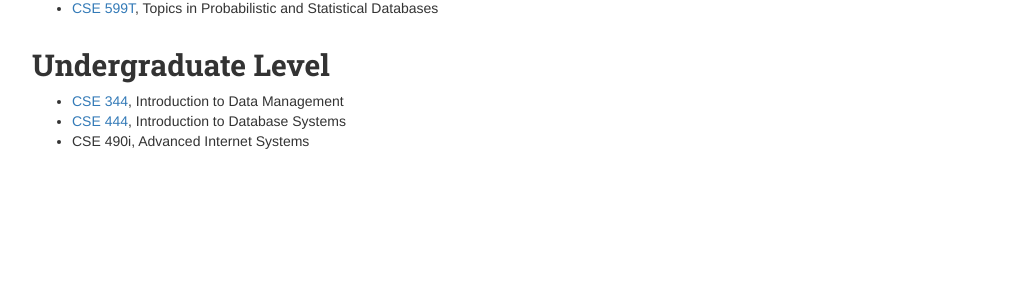
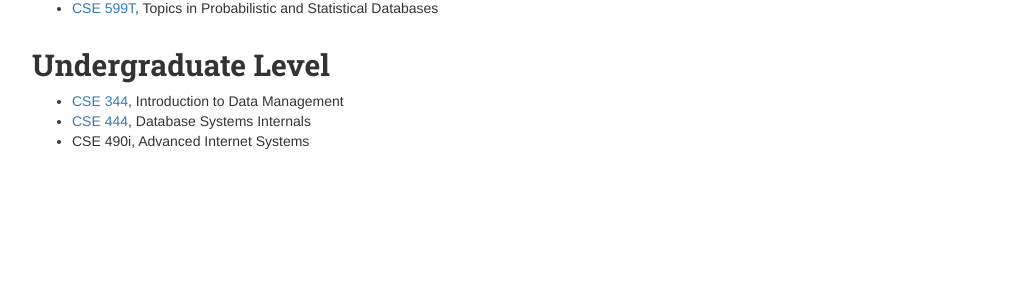
Before and after one commit to uwdb/website, a Jekyll site: the page built from courses.markdown, in a window 1280 px wide. Shown: the part 449-754 px from the top of the page, without its empty margins (123-1156 px from the left). Built offline with Jekyll 4.4.1, drawn with Linux system fonts in a browser that asks for light colours; nearby versions of some CDN libraries; Markdown is read by kramdown in place of the engine named in the settings.

Commit message:
Fixing course name

```diff
--- a/courses.markdown
+++ b/courses.markdown
@@ -25,5 +25,5 @@ id: "courses"
 ## Undergraduate Level
 
 * [CSE 344](http://www.cs.washington.edu/education/courses/344/), Introduction to Data Management
-* [CSE 444](http://www.cs.washington.edu/education/courses/444/), Introduction to Database Systems
+* [CSE 444](http://www.cs.washington.edu/education/courses/444/), Database Systems Internals
 * CSE 490i, Advanced Internet Systems
```
